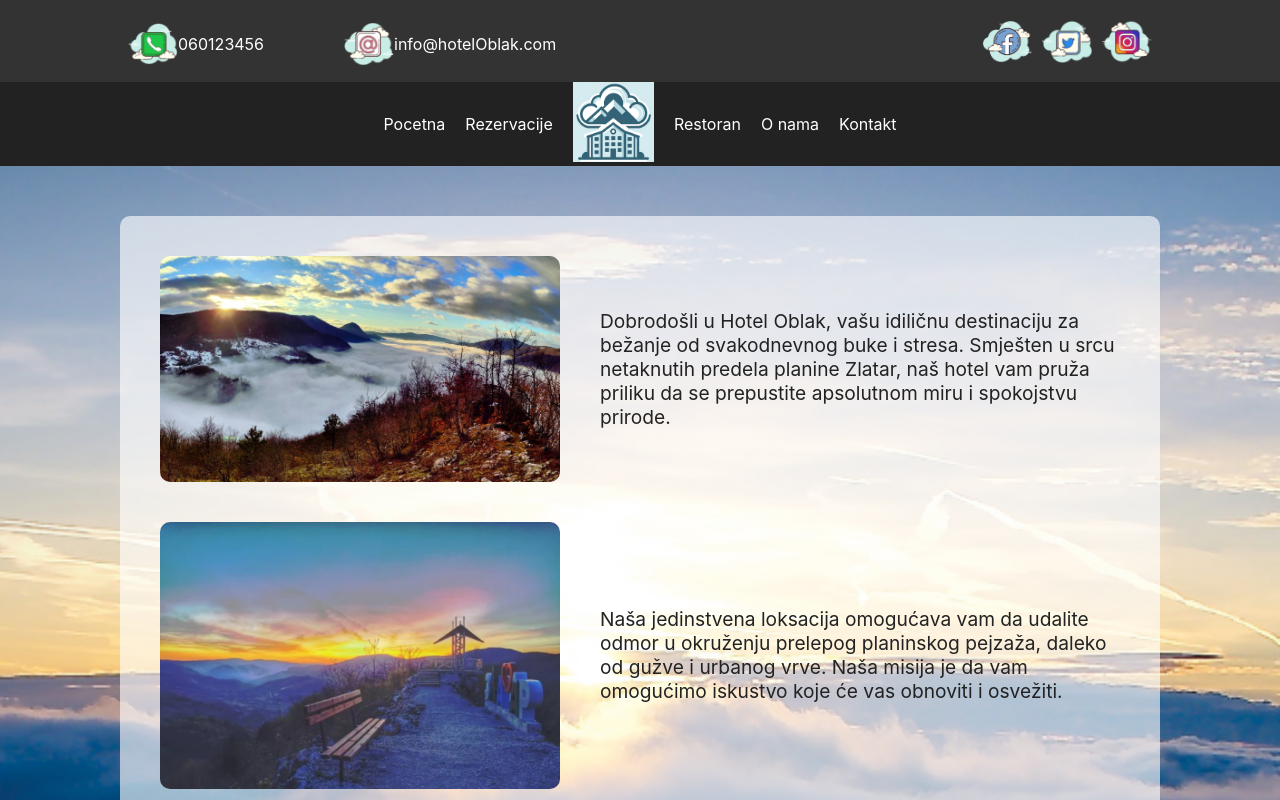
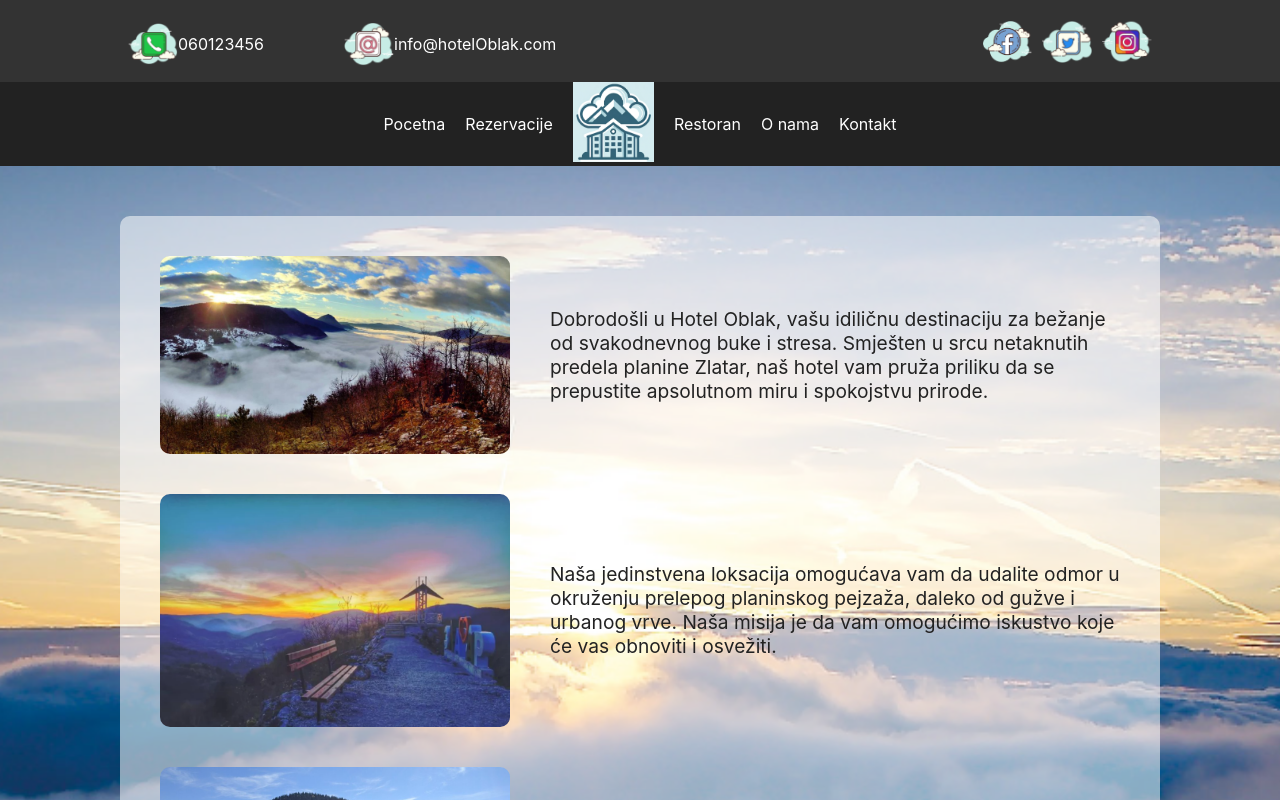
Before and after one commit to MinjaVizi/React-hotel, a React (Create React App) app: page /o-nama in a window 1280 px wide. Shown: the top 800 px of the page. Built offline with nearby package versions, Linux system fonts and the light colour scheme.

Commit message:
dodata komponenta rezervacije

```diff
--- a/src/App.css
+++ b/src/App.css
@@ -240,7 +240,7 @@
   .onama-image {
     margin: 0 20px;
     width: auto;
-    max-width: 400px;
+    max-width: 350px;
     height: auto;
     border-radius: 10px;
   }
@@ -262,7 +262,7 @@
 
   .onama-container{
     max-width: 1000px;
-    background-color: #ffffff9e;
+    background-color: #ffffff89;
     color: #222;
     border-radius: 10px;
 
```
